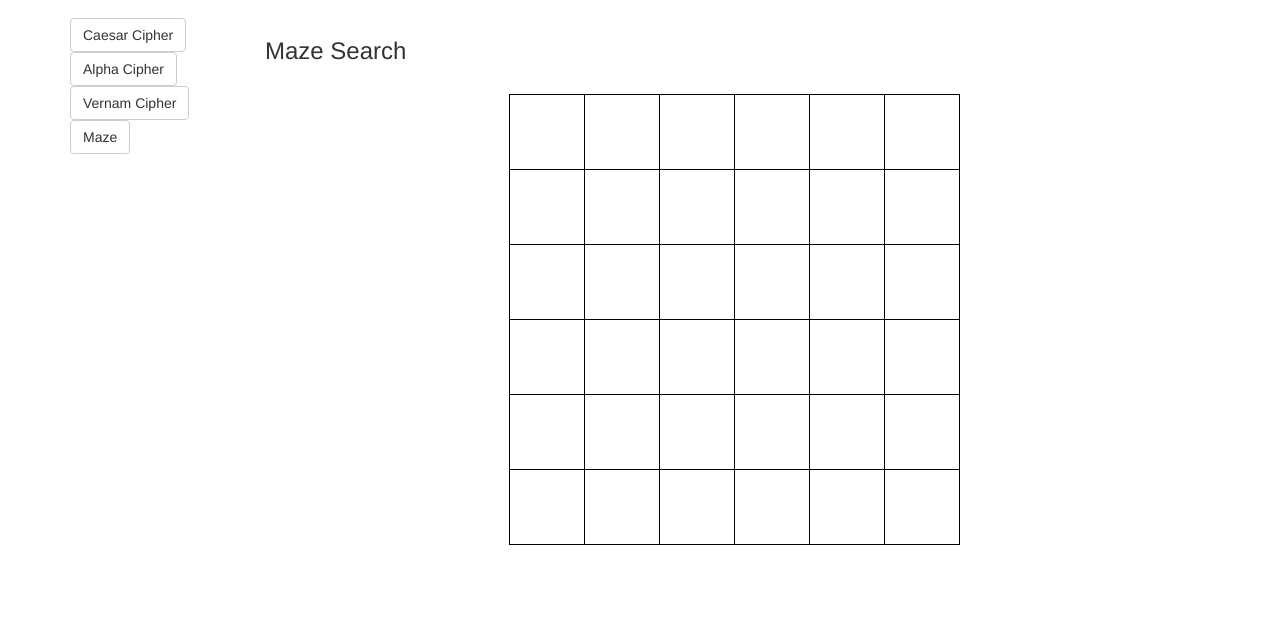
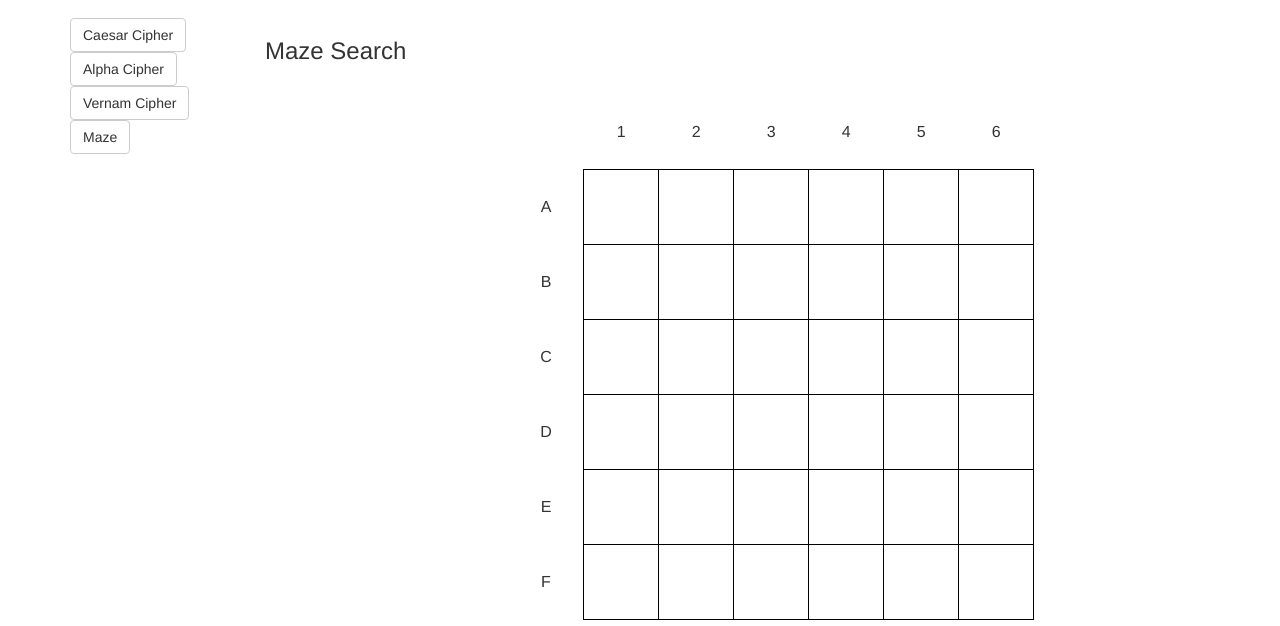
Before and after one commit to sdiemert/CSEducationTools, a plain HTML site: page index.html at #/maze in a window 1280 px wide. Shown: the part 54-680 px from the top of the page. Drawn offline with Linux system fonts and the light colour scheme.

Commit message:
added labels in maze.html to outside

```diff
--- a/app/views/maze.html
+++ b/app/views/maze.html
@@ -5,7 +5,17 @@
     <div class='col-lg-offset-3 col-lg-10'>
         <table>
             <tbody>
+                <tr>
+                    <td class='maze-cell outer-cell'></td>
+                    <td class='maze-cell outer-cell'>1</td>
+                    <td class='maze-cell outer-cell'>2</td>
+                    <td class='maze-cell outer-cell'>3</td>
+                    <td class='maze-cell outer-cell'>4</td>
+                    <td class='maze-cell outer-cell'>5</td>
+                    <td class='maze-cell outer-cell'>6</td>
+                </tr>
                 <tr id='1'>
+                    <td id="0" class='maze-cell outer-cell'>A</td>
                     <td id="1" class='maze-cell'></td>
                     <td id="2" class='maze-cell'></td>
                     <td id="3" class='maze-cell'></td>
@@ -14,6 +24,7 @@
                     <td id="6" class='maze-cell'></td>
                 </tr>
                 <tr id='2'>
+                    <td id="0" class='maze-cell outer-cell'>B</td>
                     <td id="1" class='maze-cell'></td>
                     <td id="2" class='maze-cell'></td>
                     <td id="3" class='maze-cell'></td>
@@ -22,6 +33,7 @@
                     <td id="6" class='maze-cell'></td>
                 </tr>
                 <tr id='3'>
+                    <td id="0" class='maze-cell outer-cell'>C</td>
                     <td id="1" class='maze-cell'></td>
                     <td id="2" class='maze-cell'></td>
                     <td id="3" class='maze-cell'></td>
@@ -30,6 +42,7 @@
                     <td id="6" class='maze-cell'></td>
                 </tr>
                 <tr id='4'>
+                    <td id="0" class='maze-cell outer-cell'>D</td>
                     <td id="1" class='maze-cell'></td>
                     <td id="2" class='maze-cell'></td>
                     <td id="3" class='maze-cell'></td>
@@ -38,6 +51,7 @@
                     <td id="6" class='maze-cell'></td>
                 </tr>
                 <tr id='5'>
+                    <td id="0" class='maze-cell outer-cell'>E</td>
                     <td id="1" class='maze-cell'></td>
                     <td id="2" class='maze-cell'></td>
                     <td id="3" class='maze-cell'></td>
@@ -46,6 +60,7 @@
                     <td id="6" class='maze-cell'></td>
                 </tr>
                 <tr id='6'>
+                    <td id="0" class='maze-cell outer-cell'>F</td>
                     <td id="1" class='maze-cell'></td>
                     <td id="2" class='maze-cell'></td>
                     <td id="3" class='maze-cell'></td>
--- a/styles/style.css
+++ b/styles/style.css
@@ -2,4 +2,8 @@
     width:75px;
     height:75px;
     border:1px solid black;
+    text-align:center;
 }
+.outer-cell{
+    border:none;
+}
```
